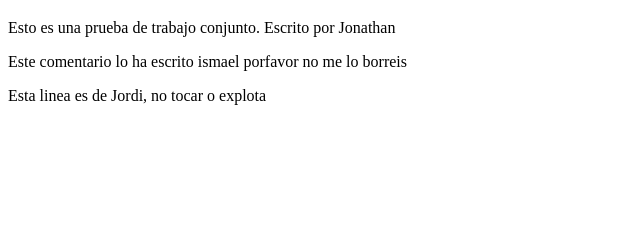
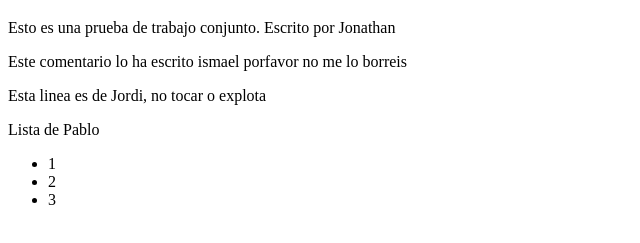
Before and after one commit to ismaeldeatras/Practica2, a plain HTML site: page index.html in a window 1280 px wide. Shown: the part 61-304 px from the top of the page, without its empty margins (0-640 px from the left). Drawn offline with Linux system fonts and the light colour scheme.

Commit message:
commit de pablo html editado

```diff
--- a/index.html
+++ b/index.html
@@ -11,5 +11,11 @@
     <P>Esto es una prueba de trabajo conjunto. Escrito por Jonathan</P>
     <p>Este comentario lo ha escrito ismael porfavor no me lo borreis</p>
     <p>Esta linea es de Jordi, no tocar o explota</p>
+    <p>Lista de Pablo</p>
+    <ul>
+        <li>1</li>
+        <li>2</li>
+        <li>3</li>
+    </ul>
 </body>
 </html>
```
